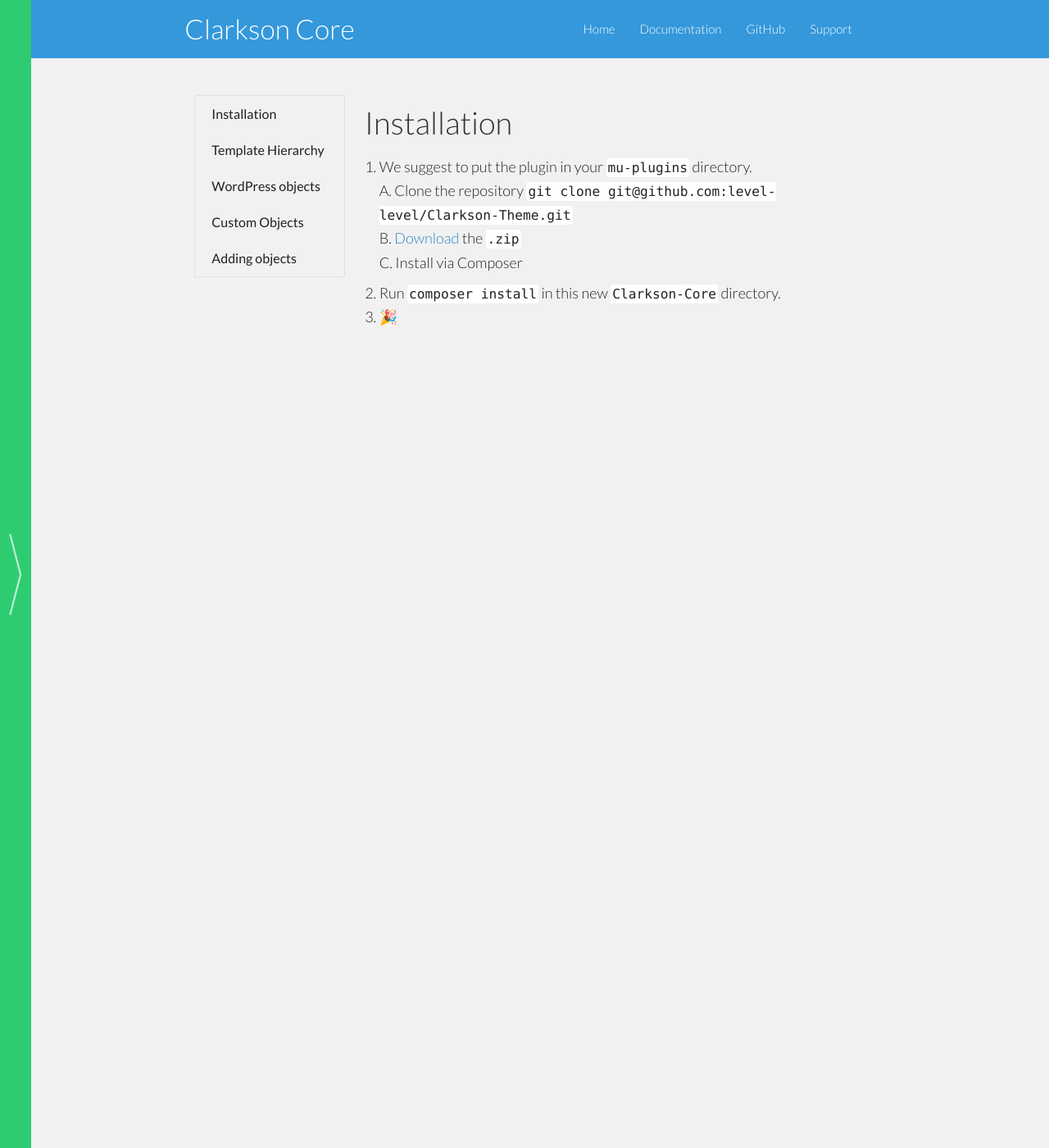
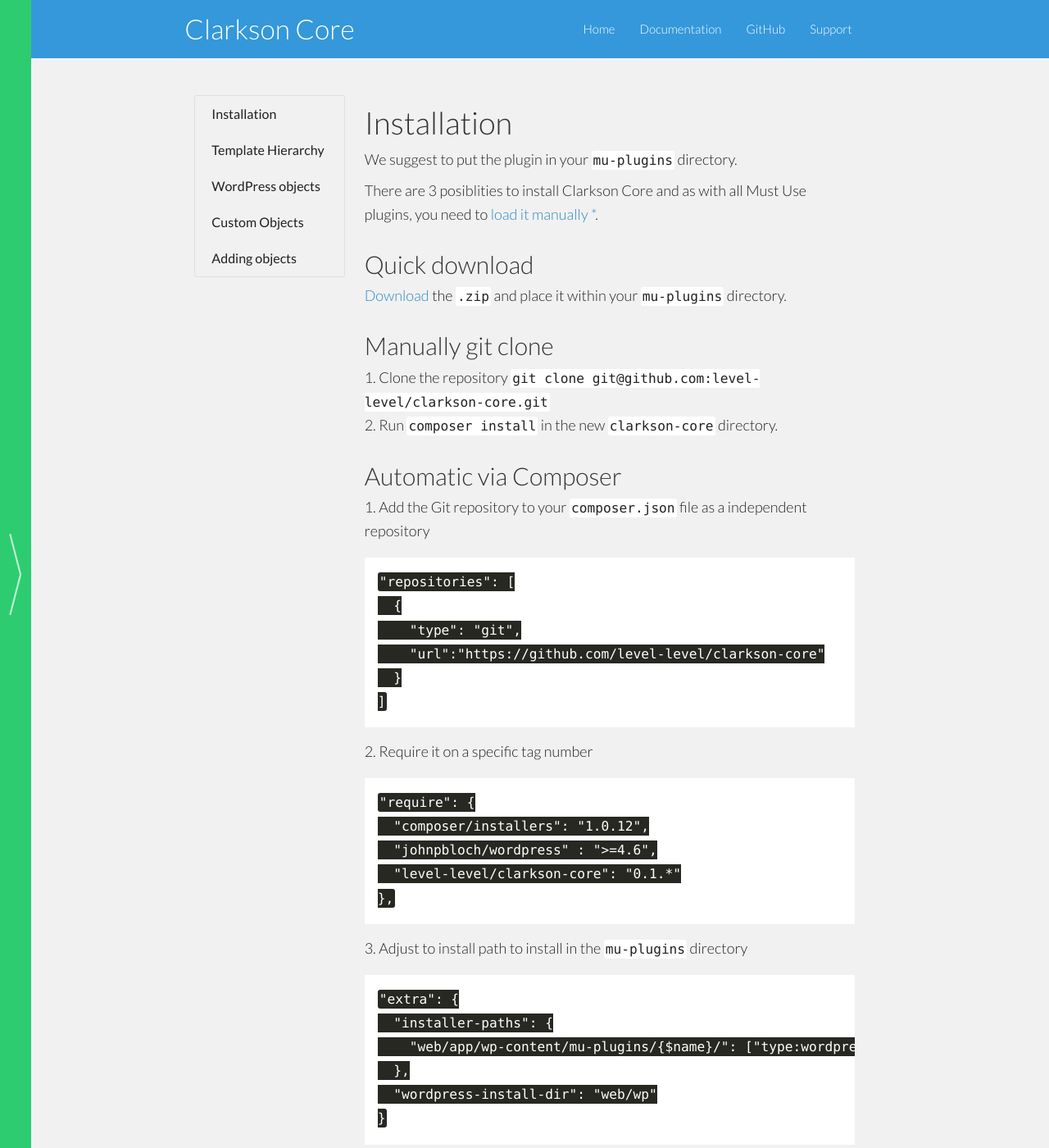
Before and after one commit to level-level/Clarkson-Theme, a Jekyll site: the page built from core/docs/index.md, in a window 1280 px wide and 1400 px high. Shown: the whole window at 82% size. Built offline with Jekyll 4.4.1, drawn with Linux system fonts in a browser that asks for light colours; some web fonts are replaced; some of the changed text lies outside the part shown.

Commit message:
Update installation options

```diff
--- a/core/docs/index.md
+++ b/core/docs/index.md
@@ -4,10 +4,68 @@ title: Documentation
 type: core
 ---
 # Installation
-1. We suggest to put the plugin in your `mu-plugins` directory.
-A. Clone the repository `git clone git@github.com:level-level/Clarkson-Theme.git`
-B. [Download](https://github.com/level-level/Clarkson-Theme/archive/master.zip) the `.zip`
-C. Install via Composer
+We suggest to put the plugin in your `mu-plugins` directory.
 
-2. Run `composer install` in this new `Clarkson-Core` directory.
-3. &#127881;
+There are 3 posiblities to install Clarkson Core and as with all Must Use plugins, you need to [load it manually *](#loading-clarkson-core-as-a-must-use-plugin).
+
+## Quick download
+[Download](https://github.com/level-level/Clarkson-Theme/builds/zip/clarkson-core.zip) the `.zip` and place it within your `mu-plugins` directory.
+
+<!--
+This package is build via "Clarkson-Theme/bin/build.sh"
+-->
+
+## Manually git clone
+
+1\. Clone the repository `git clone git@github.com:level-level/clarkson-core.git`
+2\. Run `composer install` in the new `clarkson-core` directory.
+
+## Automatic via Composer
+
+1\. Add the Git repository to your `composer.json` file as a independent repository
+
+~~~
+"repositories": [
+  {
+    "type": "git",
+    "url":"https://github.com/level-level/clarkson-core"
+  }
+]
+~~~
+
+2\. Require it on a specific tag number
+
+~~~
+"require": {
+  "composer/installers": "1.0.12",
+  "johnpbloch/wordpress" : ">=4.6",
+  "level-level/clarkson-core": "0.1.*"
+},
+~~~
+
+3\. Adjust to install path to install in the `mu-plugins` directory
+
+~~~
+"extra": {
+  "installer-paths": {
+    "web/app/wp-content/mu-plugins/{$name}/": ["type:wordpress-muplugin"]
+  },
+  "wordpress-install-dir": "web/wp"
+}
+~~~
+
+4\. Now run `composer install` for your project's Composer file.
+
+> Keep in mind that this example is based on Roots Bedrock. You could also point the `mu-plugins` installer-paths to something as `web/wp/wp-content`.
+
+
+## * Loading Clarkson-Core as a Must Use plugin
+
+> As with all Must Use plugins in the `wp-content/mu-plugins/` directory one needs to load them manually.
+
+~~~PHP
+<?php // wp-content/mu-plugins/load.php
+require WPMU_PLUGIN_DIR.'/clarkson-core/clarkson-core.php';
+~~~
+
+Now go and have fun &#127881;
```
Also changed, not shown: 1 other file.
